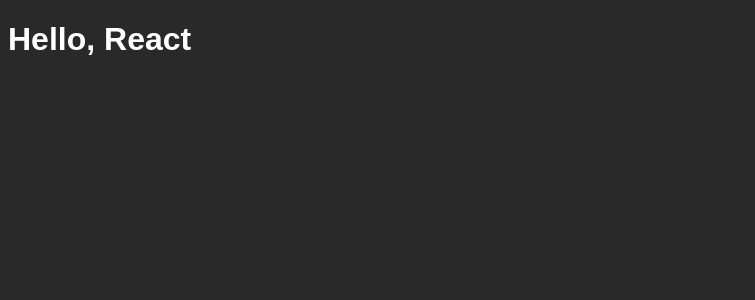
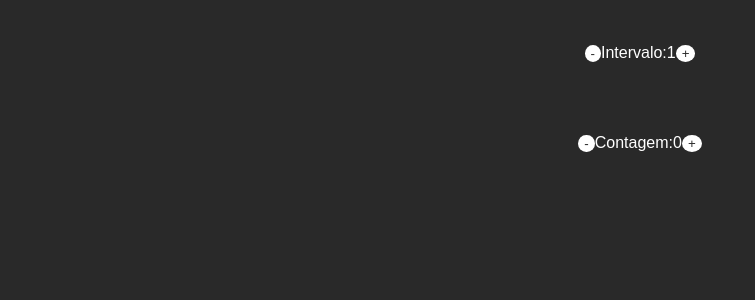
Before and after one commit to Gui089/LIsta-de-desafios-React, a React (Vite) app: page / in a window 1280 px wide. Shown: the top 300 px of the page, without its empty margins (0-755 px from the left). Built offline with nearby package versions, Linux system fonts and the light colour scheme.

Commit message:
Desafio 01 resolvido

```diff
--- a/css/date-counter.css
+++ b/css/date-counter.css
@@ -12,6 +12,7 @@
   display: flex;
   justify-content: center;
   align-items: center;
+  padding: 20px;
 }
 
 button {
--- a/src/App.jsx
+++ b/src/App.jsx
@@ -1,3 +1,24 @@
-const App = () => <h1>Hello, React</h1>
+const App = () => (
+  <div className="container">
+    <div className="count">
+      <button onClick={() => console.log("clicou no menos do intervalo")}>
+        -
+      </button>
+      <p>Intervalo:1 </p>
+      <button onClick={() => console.log("clicou no mais do intervalo")}>
+        +
+      </button>
+    </div>
+    <div className="count">
+      <button onClick={() => console.log("clicou no menos da contagem")}>
+        -
+      </button>
+      <p>Contagem:0 </p>
+      <button onClick={() => console.log("clicou no mais da contagem")}>
+        +
+      </button>
+    </div>
+  </div>
+);
 
-export{ App };
+export { App };
```
